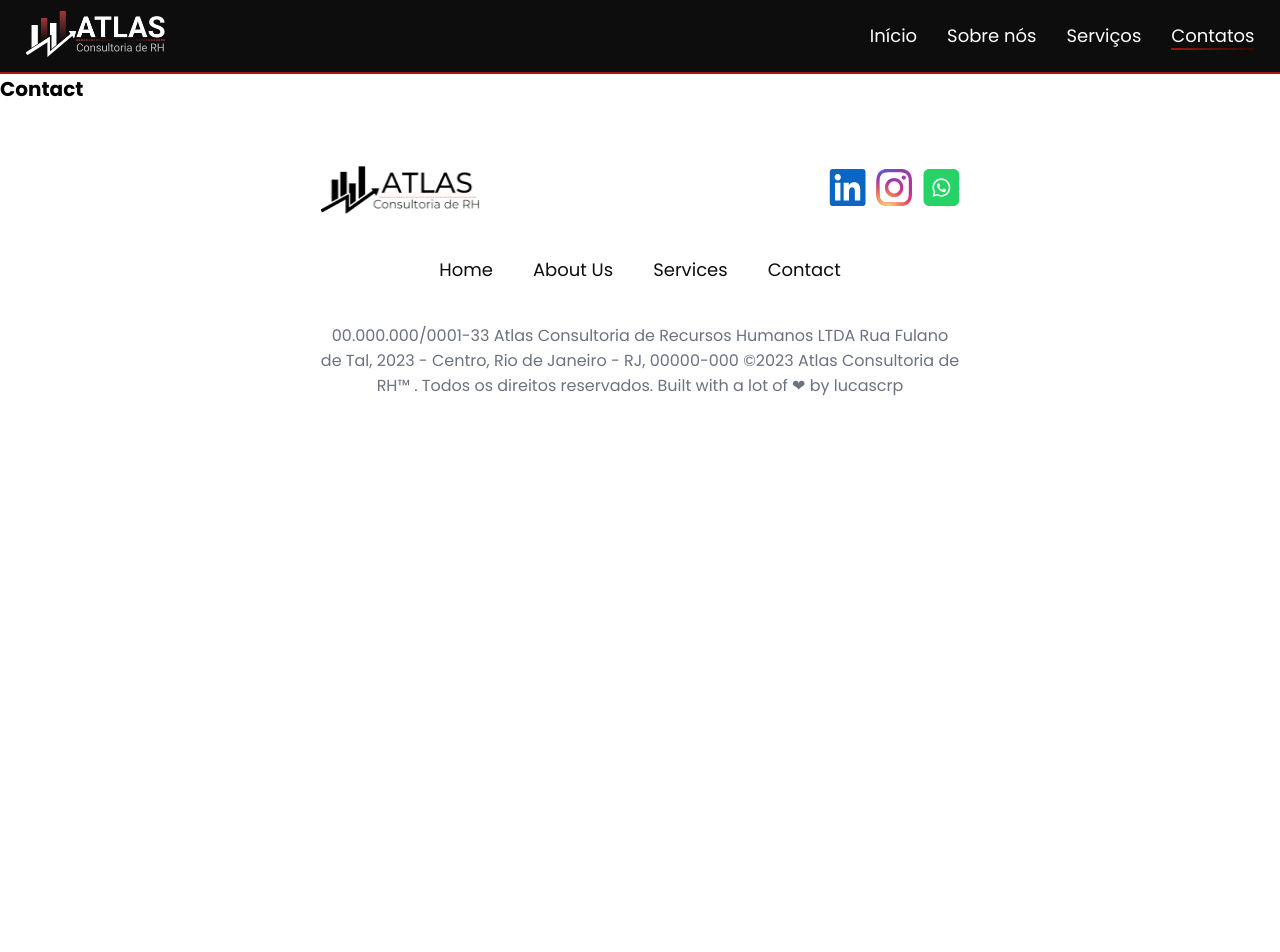
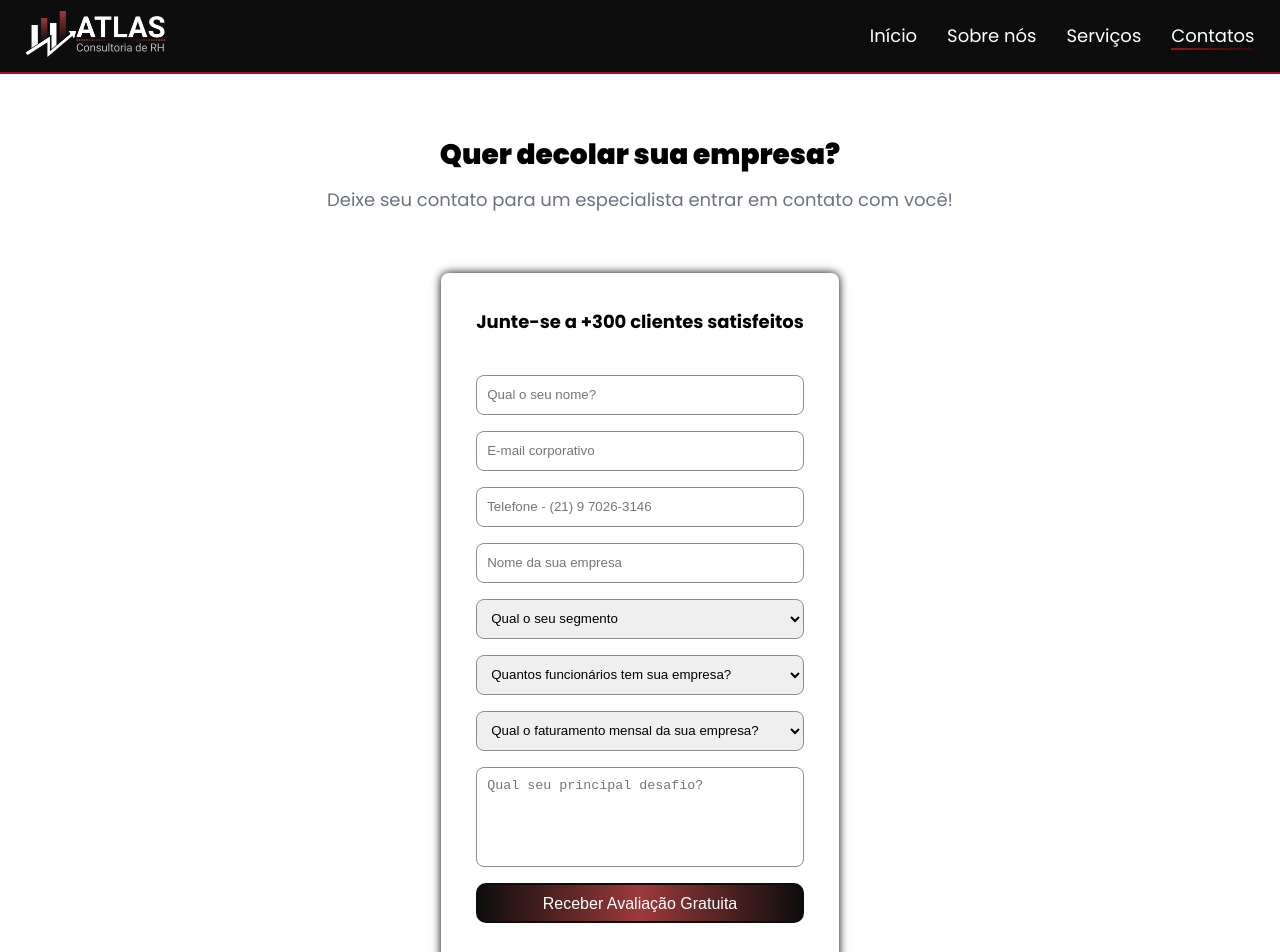
Before and after one commit to lucaseduardocrp/Atlas-RH, a Next.js app: page /Contact in a window 1280 px wide. Shown: the top 952 px of the page. Before the commit the page ends 800 px from the top, so only its background shows below. Built offline with nearby package versions, Linux system fonts and the light colour scheme.

Commit message:
create form component

```diff
--- a/src/app/Contact/page.tsx
+++ b/src/app/Contact/page.tsx
@@ -1,5 +1,7 @@
+import Form from '@/components/Form';
+
 export default function Contact() {
-  return(
-    <h1>Contact</h1>
-  )
+
+
+  return <Form />
 }
--- /dev/null
+++ b/src/components/Form/index.tsx
@@ -0,0 +1,54 @@
+import styles from './styles.module.scss';
+
+export default function Form() {
+  return(
+    <section className={styles.container}>
+      <div>
+        <h2>Quer decolar sua empresa?</h2>
+        <p>Deixe seu contato para um especialista entrar em contato com você!</p>
+      </div>
+
+      <div className={styles.formContainer}>
+        <h3>Junte-se a +300 clientes satisfeitos</h3>
+
+        <form action="" className={styles.form}>
+          <input type="text" name="name" id="name" placeholder='Qual o seu nome?' required />
+          <input type="email" name="email" id="email" placeholder='E-mail corporativo' required />
+          <input type="tel" name="tel" id="tel" placeholder='Telefone - (21) 9 7026-3146' required />
+          <input type="text" name="text" id="text" placeholder='Nome da sua empresa' required />
+          <select name="segmento" id="segmento" required>
+            <option value="segmento">Qual o seu segmento</option>
+            <option value="service">Serviço</option>
+            <option value="retail">Varejo</option>
+            <option value="factory">Indústria</option>
+            <option value="ecommerce">E-commerce</option>
+            <option value="sass">Sass</option>
+            <option value="education">Educação</option>
+            <option value="others">Outros</option>
+          </select>
+          <select name="employees" id="employees" required>
+            <option value="employees">Quantos funcionários tem sua empresa?</option>
+            <option value="0-1">0 a 1</option>
+            <option value="2-10">2 a 10</option>
+            <option value="11-20">11 a 20</option>
+            <option value="21-50">21 a 50</option>
+            <option value="51-100">51 a 100</option>
+            <option value="100">+100</option>
+          </select>
+          <select name="invoicing" id="invoicing" required>
+            <option value="invoicing">Qual o faturamento mensal da sua empresa?</option>
+            <option value="low">Até 15 mil</option>
+            <option value="medium">16 mil a 50 mil</option>
+            <option value="regular">51 mil a 300</option>
+            <option value="large">301 mil a 1 milhão</option>
+            <option value="extra-large">Mais de 1 milão</option>
+          </select>
+
+          <textarea name="measage" id="measage" cols={30} rows={10} placeholder='Qual seu principal desafio?' required />
+          <input type="submit" value="Receber Avaliação Gratuita" required className={styles.submitBtn}/>
+        </form>
+
+      </div>
+    </section>
+  )
+}
--- /dev/null
+++ b/src/components/Form/styles.module.scss
@@ -0,0 +1,58 @@
+@import '../../sass/mixin.scss';
+
+.container{
+  @include flexCSS();
+  flex-direction: column;
+  gap: 6rem;
+  text-align: center;
+
+  h2{
+    @include title();
+  }
+}
+
+.formContainer{
+  max-width: 50rem;
+  box-shadow: 0 0 1rem;
+  border-radius: 0.8rem;
+  padding: 3.5rem;
+
+  h3{
+   font-size: var(--sm);
+   margin-bottom: 4rem;
+  }
+
+  .form{
+    input, select, textarea{
+      display: block;
+      width: 100%;
+      height: 4rem;
+      padding: 1rem;
+      margin-bottom: 1.6rem;
+      border-radius: 0.8rem;
+      border: 1px solid var(--gray-100);
+    }
+
+    textarea{
+      width: 100%;
+      height: 10rem;
+      resize: none;
+    }
+
+    .submitBtn{
+      padding: 1rem 2.4rem;
+      border: 0.2rem solid var(--dark-200);
+      border-radius: 1rem;
+      background: linear-gradient(to right, var(--dark-200), var(--red-200), var(--dark-200));
+
+      color: var(--white-100);
+      font-size: var(--xsm);
+      font-weight: 500;
+      transition: .3s;
+
+      &:hover{
+        transform: scale(0.95);
+      }
+    }
+  }
+}
```
Also changed, not shown: src/app/Contact/style.module.scss (deleted).
